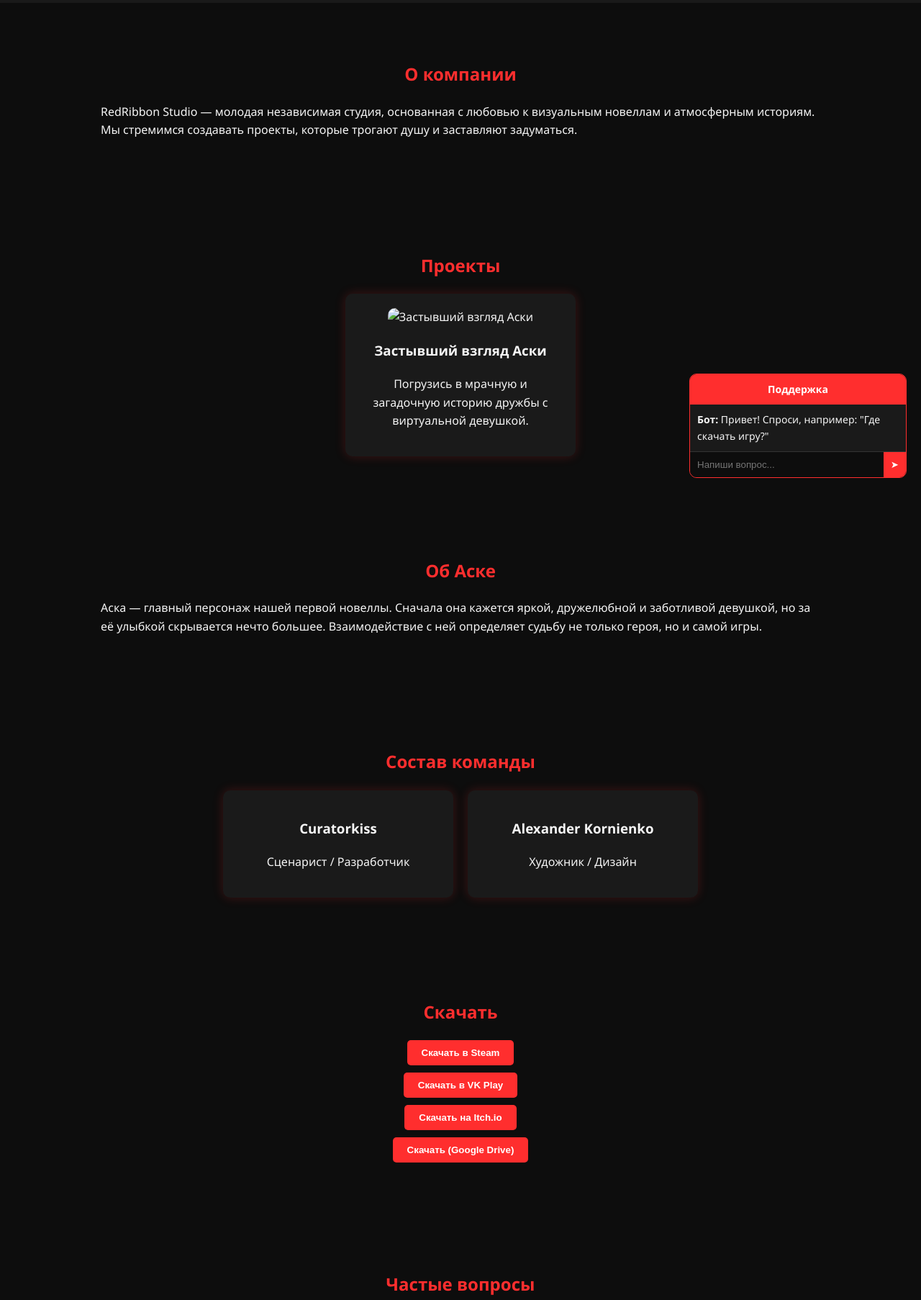
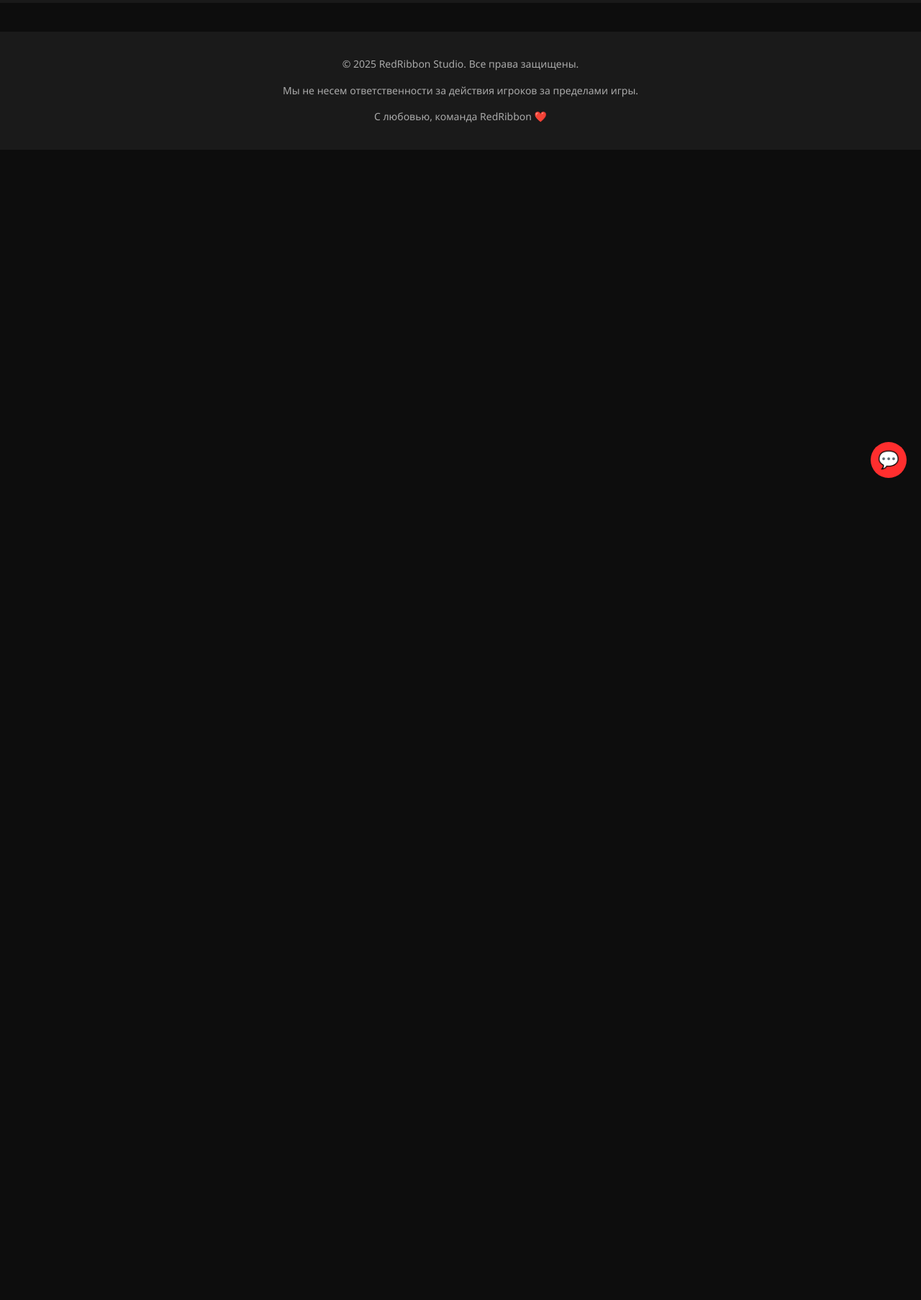
Before and after one commit to curatorkis-spec/redribbonstudio.github.io, a plain HTML site: page index.html in a window 1280 px wide. Shown: the part 116-1922 px from the top of the page at 72% size. After the commit the page ends 800 px from the top, so only its background shows below. Drawn offline with Linux system fonts and the light colour scheme.

Commit message:
Update index.html

```diff
--- a/index.html
+++ b/index.html
@@ -89,20 +89,36 @@
       font-size: 14px;
       color: #aaa;
     }
+
     /* Чат */
+    .chat-toggle {
+      position: fixed;
+      bottom: 20px;
+      right: 20px;
+      background: #ff2e2e;
+      border: none;
+      border-radius: 50%;
+      width: 50px;
+      height: 50px;
+      color: #fff;
+      font-size: 24px;
+      cursor: pointer;
+      z-index: 2000;
+    }
     .chat-widget {
       position: fixed;
-      bottom: 20px;
+      bottom: 80px;
       right: 20px;
       background: #1a1a1a;
       border: 1px solid #ff2e2e;
       border-radius: 10px;
       width: 300px;
       max-height: 400px;
-      display: flex;
+      display: none;
       flex-direction: column;
       overflow: hidden;
       font-size: 14px;
+      z-index: 1500;
     }
     .chat-header {
       background: #ff2e2e;
@@ -152,87 +168,16 @@
     </nav>
   </header>
 
-  <section id="about">
-    <h2>О компании</h2>
-    <p>
-      RedRibbon Studio — молодая независимая студия, основанная с любовью к визуальным новеллам и атмосферным историям.
-      Мы стремимся создавать проекты, которые трогают душу и заставляют задуматься.
-    </p>
-  </section>
-
-  <section id="projects">
-    <h2>Проекты</h2>
-    <div class="projects">
-      <div class="card">
-        <img src="aska.jpg" alt="Застывший взгляд Аски">
-        <h3>Застывший взгляд Аски</h3>
-        <p>Погрузись в мрачную и загадочную историю дружбы с виртуальной девушкой.</p>
-      </div>
-    </div>
-  </section>
-
-  <section id="aska">
-    <h2>Об Аске</h2>
-    <p>
-      Аска — главный персонаж нашей первой новеллы.
-      Сначала она кажется яркой, дружелюбной и заботливой девушкой, но за её улыбкой скрывается нечто большее.
-      Взаимодействие с ней определяет судьбу не только героя, но и самой игры.
-    </p>
-  </section>
-
-  <section id="team">
-    <h2>Состав команды</h2>
-    <div class="team">
-      <div class="card">
-        <h3>Curatorkiss</h3>
-        <p>Сценарист / Разработчик</p>
-      </div>
-      <div class="card">
-        <h3>Alexander Kornienko</h3>
-        <p>Художник / Дизайн</p>
-      </div>
-    </div>
-  </section>
-
-  <section id="downloads">
-    <h2>Скачать</h2>
-    <div class="download-buttons">
-      <button>Скачать в Steam</button>
-      <button>Скачать в VK Play</button>
-      <button>Скачать на Itch.io</button>
-      <button>Скачать (Google Drive)</button>
-    </div>
-  </section>
-
-  <section id="faq">
-    <h2>Частые вопросы</h2>
-    <div class="faq">
-      <div class="card"><h3>Как связаться с разработчиками?</h3><p>Напишите нам на support@redribbonstudio.com</p></div>
-      <div class="card"><h3>Где скачать игру?</h3><p>В Steam, VK Play, Itch.io и Google Drive.</p></div>
-      <div class="card"><h3>Будет ли продолжение?</h3><p>Да, мы планируем новые истории.</p></div>
-      <div class="card"><h3>Можно ли стримить игру?</h3><p>Да, мы поддерживаем летсплеи и стримы.</p></div>
-      <div class="card"><h3>Какие системные требования?</h3><p>Минимальные: Windows 7/8/10, 2GB RAM.</p></div>
-      <div class="card"><h3>Есть ли поддержка Linux/Mac?</h3><p>Да, планируется мультиплатформенность.</p></div>
-      <div class="card"><h3>Есть ли патчи/обновления?</h3><p>Да, следите за новостями в VK и Discord.</p></div>
-      <div class="card"><h3>Можно ли перевести игру?</h3><p>Да, мы открыты к фан-переводам.</p></div>
-      <div class="card"><h3>Есть ли возрастные ограничения?</h3><p>16+ за счёт мрачных тем и хоррор-элементов.</p></div>
-      <div class="card"><h3>Когда релиз?</h3><p>Запланирован на 25 ноября 2025 года.</p></div>
-    </div>
-  </section>
-
-  <section id="contacts">
-    <h2>Контакты</h2>
-    <p>📧 support@redribbonstudio.com</p>
-    <p>📧 redribbon@gmail.com</p>
-    <p>🌐 VK: vk.com/redribbonstudio</p>
-    <p>💬 Discord: discord.gg/redribbonstudio</p>
-  </section>
+  <!-- ... остальной контент как у тебя ... -->
 
   <footer>
     <p>© 2025 RedRibbon Studio. Все права защищены.</p>
     <p>Мы не несем ответственности за действия игроков за пределами игры.</p>
     <p>С любовью, команда RedRibbon ❤️</p>
   </footer>
+
+  <!-- Кнопка сворачивания чата -->
+  <button class="chat-toggle" onclick="toggleChat()">💬</button>
 
   <!-- Чат поддержки -->
   <div class="chat-widget" id="chat">
@@ -260,6 +205,11 @@
       "релиз": "Запланирован на 25 ноября 2025 года."
     };
 
+    function toggleChat() {
+      const chat = document.getElementById("chat");
+      chat.style.display = (chat.style.display === "flex") ? "none" : "flex";
+    }
+
     function sendMessage() {
       const input = document.getElementById("chat-input");
       const messages = document.getElementById("chat-messages");
@@ -281,10 +231,17 @@
         messages.innerHTML += `<div><b>Бот:</b> ${reply}</div>`;
       } else {
         messages.innerHTML += `<div><b>Бот:</b> Перенаправляю запрос оператору...</div>`;
+        messages.innerHTML += `<div><b>Бот:</b> Ожидайте пожалуйста, оператор подключается...</div>`;
+
         setTimeout(() => {
-          messages.innerHTML += `<div><b>Оператор:</b> Здравствуйте, тут мы не можем помочь. Напишите нам на redribbon@gmail.com</div>`;
+          messages.innerHTML += `<div><b>Оператор:</b> Ознакомлюсь с вашим диалогом и вернусь</div>`;
           messages.scrollTop = messages.scrollHeight;
-        }, 2000);
+        }, 30000); // 30 секунд
+
+        setTimeout(() => {
+          messages.innerHTML += `<div><b>Оператор:</b> Тут мы не можем помочь. Напишите нам на redribbon@gmail.com</div>`;
+          messages.scrollTop = messages.scrollHeight;
+        }, 40000); // через 40 секунд общий итог
       }
 
       messages.scrollTop = messages.scrollHeight;
```
